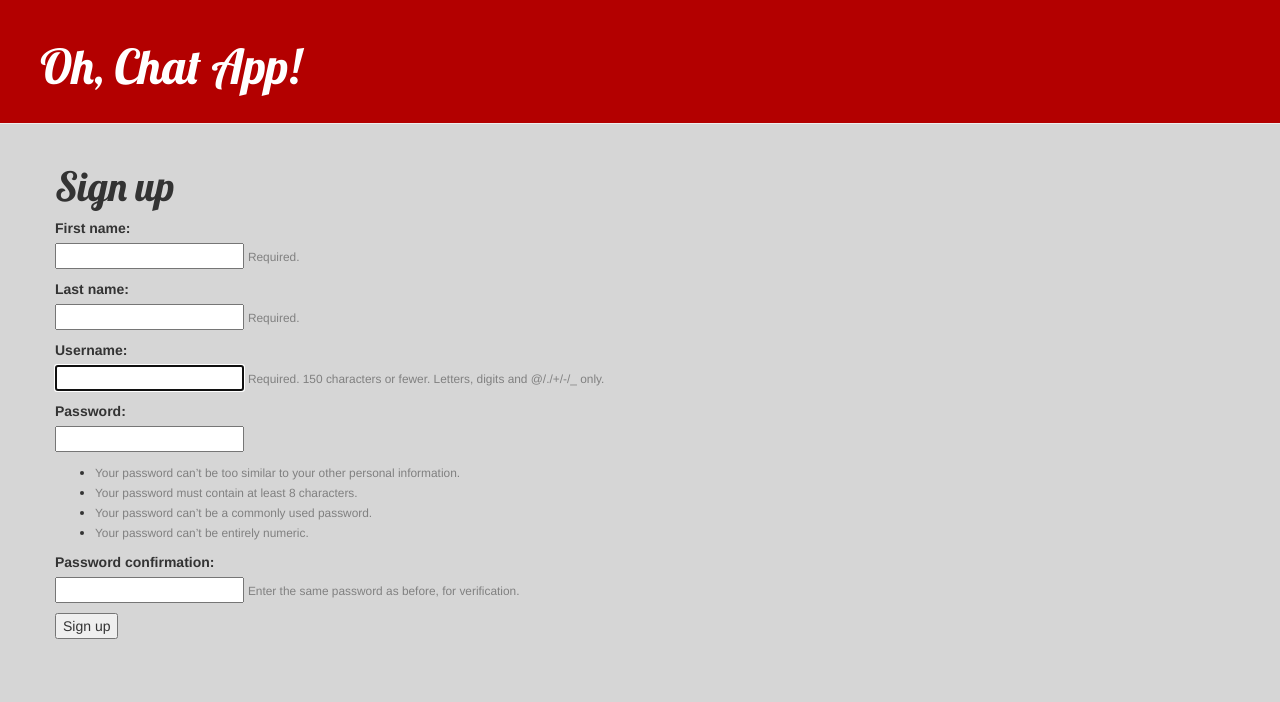
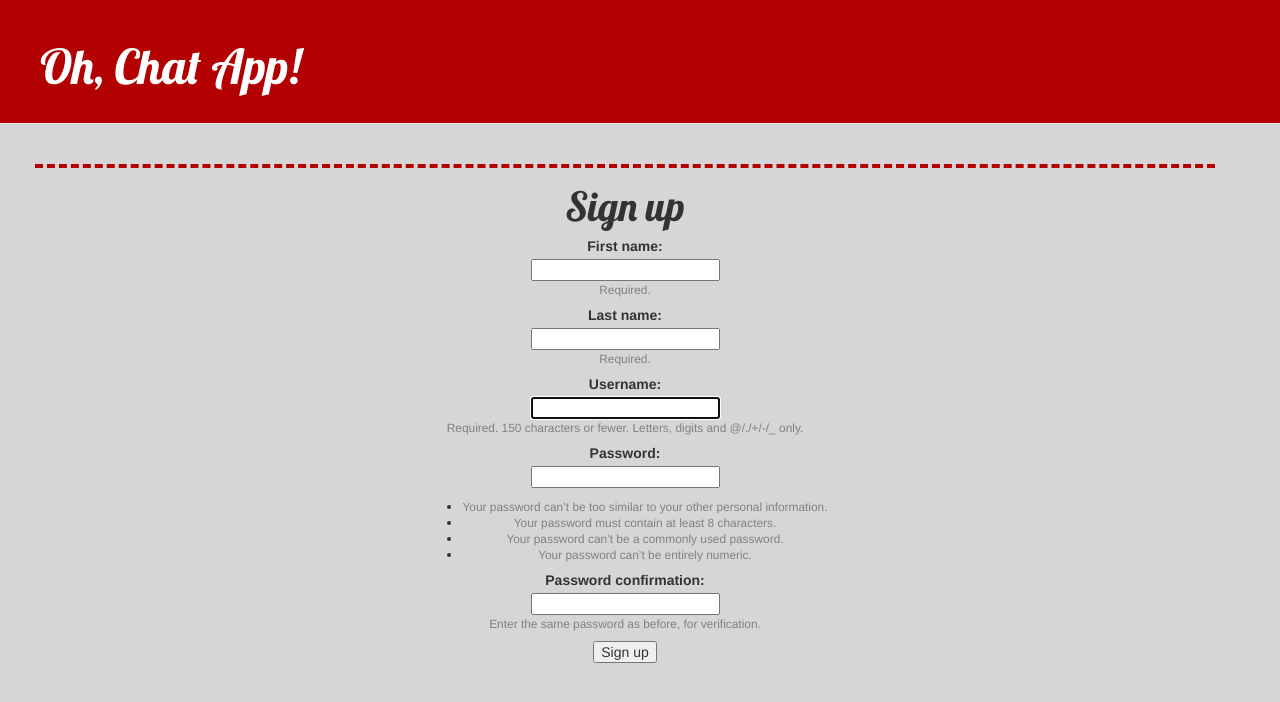
Before and after one commit to FatherLied/Generic-Messaging, a Django app: page /signup/ in a window 1280 px wide. Shown: the top 702 px of the page. Run offline with Django 3.2, Linux system fonts and the light colour scheme; some libraries are stand-ins or nearby versions.

Commit message:
signup cleaned up

```diff
--- a/dashboard/static/css/blog.css
+++ b/dashboard/static/css/blog.css
@@ -47,6 +47,40 @@ h1, h2, h3, h4 {
     line-height: normal;
 }
 
+.uppersignup {
+    border: 4px #b30000;
+    border-style: dashed none none;
+    position: relative;
+    height: 350px;
+    line-height: 200px;
+    text-align: center;
+    margin-bottom: 200px;
+    margin-top: 20px;
+    margin-left: -20px;
+    margin-right:-20px;
+}
+
+.innersignup h2{
+    margin-top: 40px;
+}
+
+.helptext {
+    color: black;
+    margin-bottom: 10px;
+}
+
+.innersignup {
+    position: relative
+    top: 50%;
+    height: 100px;
+    margin-top: -50px;
+    margin-bottom: 100px;
+
+    display: inline-block;
+    vertical-align: middle;
+    line-height: normal;
+}
+
 .loginform{
     font-size: 16pt;
 }
--- a/dashboard/templates/dashboard/signup.html
+++ b/dashboard/templates/dashboard/signup.html
@@ -2,18 +2,24 @@
 
 {% block content %}
 <div class="content container">
-  <div class="row">
-    <div class="col-md-8">
+  <div class="uppersignup">
+    <div class="innersignup">
       <h2>Sign up</h2>
-      <form method="post">
-        {% csrf_token %}
+      <form method="post">{% csrf_token %}
         {% for field in form %}
           <p>
             {{ field.label_tag }}<br>
             {{ field }}
-            {% if field.help_text %}
-              <small style="color: grey">{{ field.help_text }}</small>
-            {% endif %}
+            <br>
+
+              {% if field.help_text %}
+                {% if field.name == 'password1' %}
+                  <small style="color: grey">{{ field.help_text|safe }}</small>
+                {% else %}
+                  <small style="color: grey">{{ field.help_text }}</small>
+                {% endif %}
+              {% endif %}
+
             {% for error in field.errors %}
               <p style="color: red">{{ error }}</p>
             {% endfor %}
```
